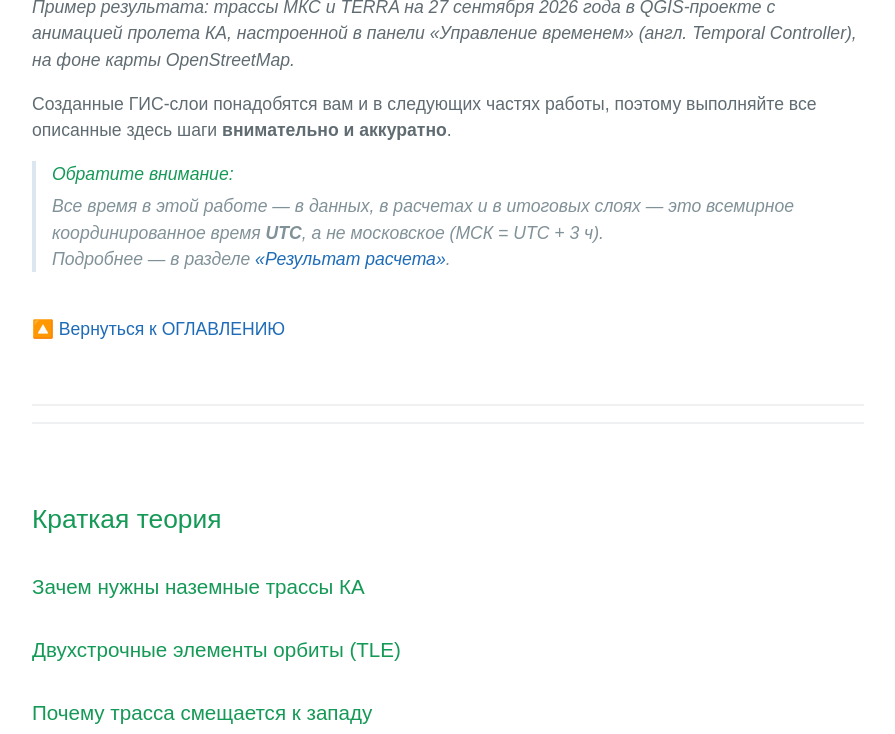
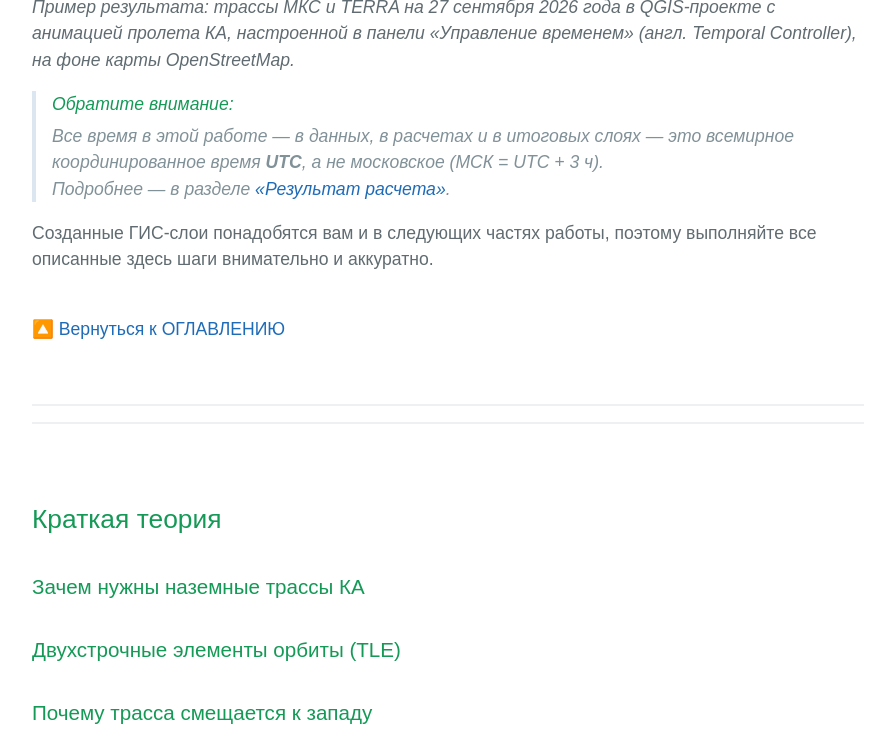
Before and after one commit to Alexander-Orlovsky/RUDN-QGIS-ORBIT-L1, a Jekyll site: the page built from index.md, in a window 1280 px wide and 900 px high, scrolled down 3613 px, cut to the strip 166-900 px from the top of the window. Shown: the whole strip, without its empty margins (192-1087 px from the left). Built offline with Jekyll 4.4.1, drawn with Linux system fonts in a browser that asks for light colours.

Commit message:
Исправления на 24.10.2026 - 18:27

```diff
--- a/index.md
+++ b/index.md
@@ -152,12 +152,12 @@ style="max-width: 100%; border: 1px solid rgb(0, 163, 211); border-radius: 20px;
 *Пример результата: трассы МКС и TERRA на 27 сентября 2026 года в QGIS&#8209;проекте с анимацией пролета КА,
 настроенной в панели «Управление временем» (англ. Temporal Controller), на фоне карты OpenStreetMap.*
 
-Созданные ГИС&#8209;слои понадобятся вам и в следующих частях работы, поэтому выполняйте все описанные здесь шаги **внимательно и аккуратно**.
-
 > #### *Обратите внимание:*
 > *Все время в этой работе — в данных, в расчетах и в итоговых слоях — это всемирное координированное время **UTC**, а не московское
 > (МСК = UTC&nbsp;+&nbsp;3&nbsp;ч). \
 > Подробнее — в разделе [«Результат расчета»](#результат-расчета).*
+
+Созданные ГИС&#8209;слои понадобятся вам и в следующих частях работы, поэтому выполняйте все описанные здесь шаги внимательно и аккуратно.
 
 <br>
 🔼 [Вернуться к ОГЛАВЛЕНИЮ](#оглавление)
```
